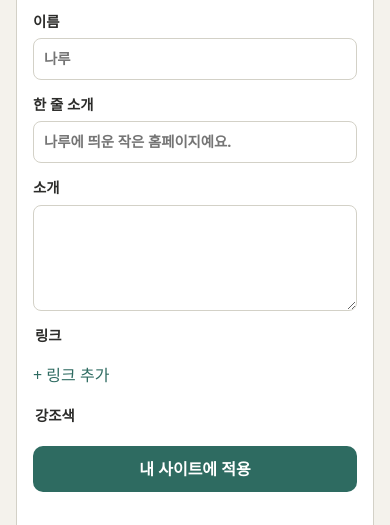
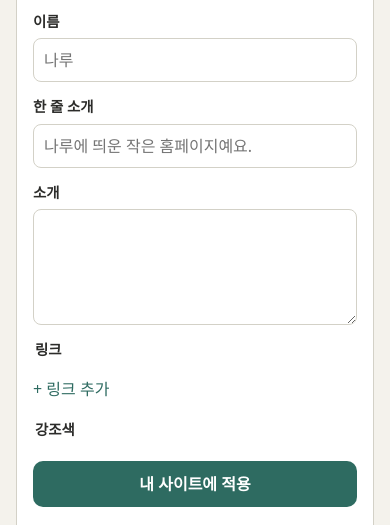
Before and after one commit to naru-pub/builders, a plain HTML site: page site/profile/index.html in a window 390 px wide. Shown: the part 664-1189 px from the top of the page. Drawn offline with Linux system fonts and the light colour scheme.

Commit message:
Keep phones from zooming in on the builder's fields
iOS zooms the page in on a field whose text is under 16px, and the fields
inherited their labels' smaller, bold text. They are 16px, at normal weight,
and buttons take a quick second tap as a tap rather than a zoom. Pinching to
zoom still works.

Co-Authored-By: Claude Opus 5.5 <noreply@anthropic.com>

```diff
--- a/site/profile/builder.css
+++ b/site/profile/builder.css
@@ -108,9 +108,13 @@ label {
   gap: 6px;
 }
 
+/* 16px at least: iOS zooms the page in on a field whose text is smaller,
+   and these sit in labels set smaller and bold. */
 input,
 textarea {
   font: inherit;
+  font-size: max(1rem, 16px);
+  font-weight: 400;
   color: inherit;
   background: transparent;
   border: 1px solid var(--line);
@@ -174,6 +178,13 @@ textarea {
   outline-offset: 2px;
 }
 
+/* A quick second tap is another tap, not a zoom. */
+button,
+.button,
+.link {
+  touch-action: manipulation;
+}
+
 .button {
   font: inherit;
   font-weight: 600;
```
